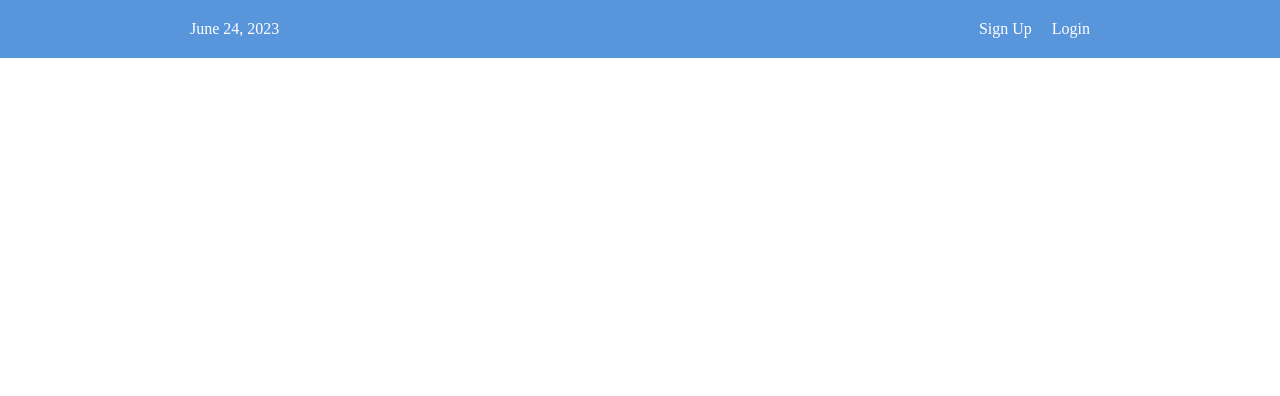
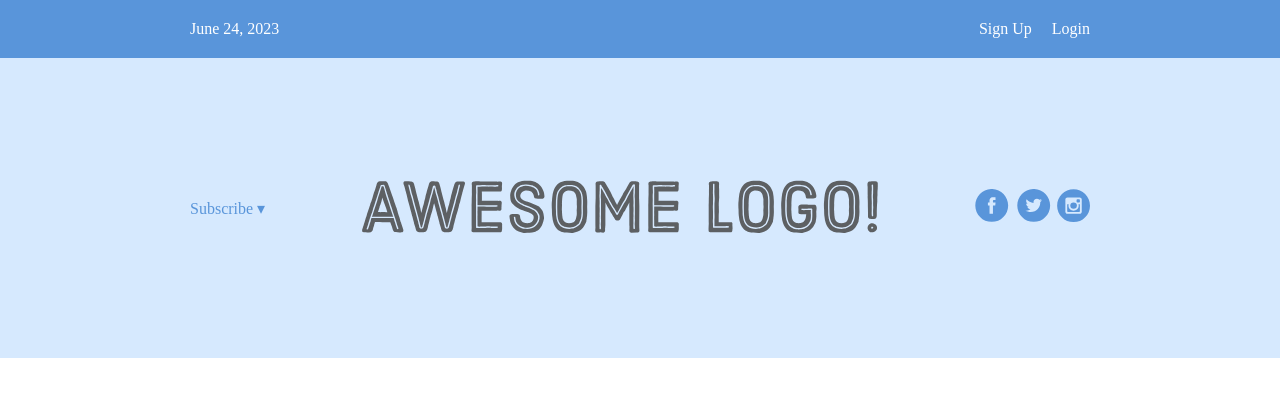
Before and after one commit to ta-torres/flexbox-test, a plain HTML site: page index.html in a window 1280 px wide. Drawn offline with Linux system fonts and the light colour scheme.

Commit message:
Create header-container with flexbox

```diff
--- a/index.html
+++ b/index.html
@@ -15,5 +15,14 @@
         </div>
       </div>
     </div>
+
+    <div class='header-container'>
+        <div class='header'>
+          <div class='subscribe'>Subscribe &#9662;</div>
+          <div class='logo'><img src='images/awesome-logo.svg'/></div>
+          <div class='social'><img src='images/social-icons.svg'/></div>
+        </div>
+    </div>
+
   </body>
 </html>
--- a/styles.css
+++ b/styles.css
@@ -26,3 +26,18 @@
 .login {
     margin-left: 20px;
 }
+
+.header-container {
+    color: #5995DA;
+    background-color: #D6E9FE;
+    display: flex;
+    justify-content: center;
+}
+
+.header {
+    width: 900px;
+    height: 300px;
+    display: flex;
+    justify-content: space-between;
+    align-items: center;
+}
```
